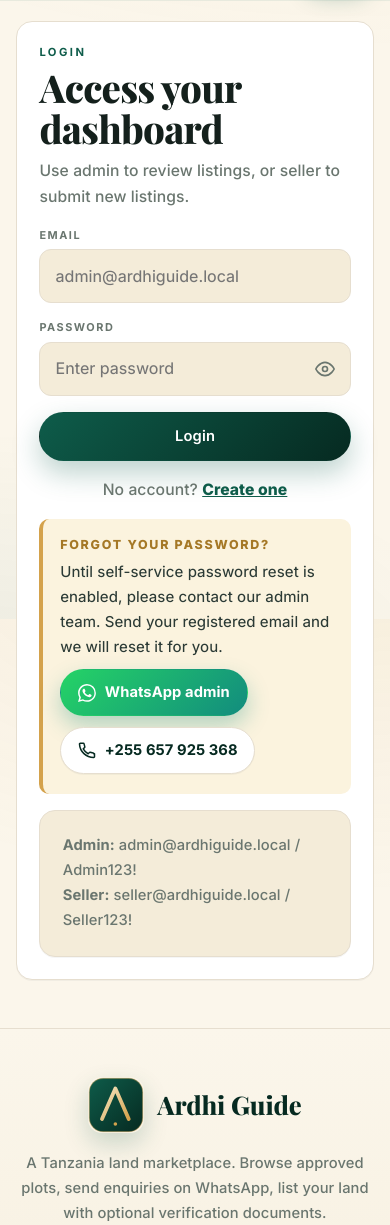
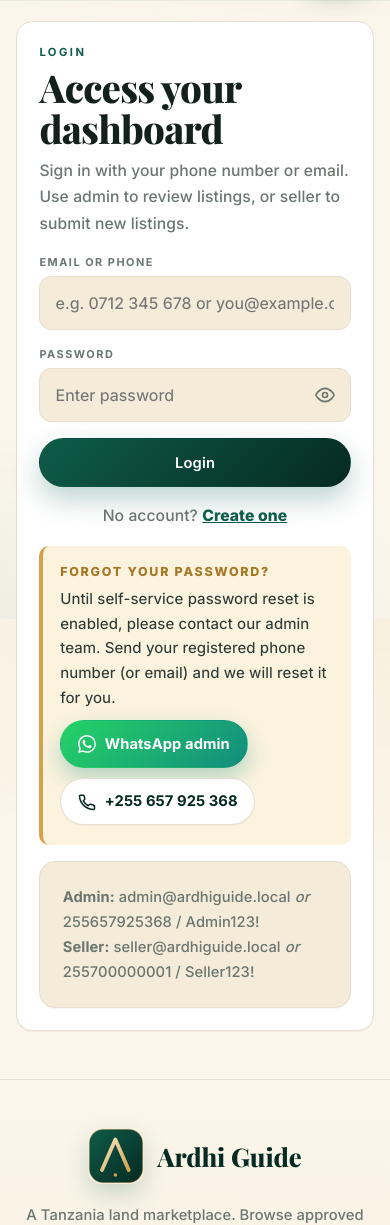
Before and after one commit to olam-devs/ardhiguide, a PHP site: page /login.php in a window 390 px wide. Shown: the part 225-1450 px from the top of the page. Run offline with PHP 8.4, Linux system fonts and the light colour scheme; some web fonts are replaced.

Commit message:
feat(auth): email becomes optional; phone is the required, unique identifier
For a Tanzanian land marketplace, a phone number is far more
universal than an email address. This change makes phone the
primary login identifier and demotes email to an optional field.

Database
- New migration database/migration_007_email_optional.sql:
  - Backfills any rows that have no phone so the new NOT NULL
    and UNIQUE constraints cannot fail (placeholder PENDING-<id>,
    plus recognisable phones for the seeded admin and seller).
  - Makes users.email nullable.
  - Makes users.phone NOT NULL and adds a UNIQUE index on it
    (the ALTER is guarded by an information_schema check so the
    migration is safe to re-run).
- install.sql updated for fresh installs: email VARCHAR(190) NULL,
  phone VARCHAR(32) NOT NULL UNIQUE, and the seed admin/seller now
  include phone values (255657925368 and 255700000001).

PHP
- New util helper normalize_phone() that strips non-digits and
  expands Tanzanian local format (leading 0) to the 255 prefix
  so duplicate-detection works regardless of how the user typed
  the number.
- New auth helper find_user_by_identifier(): looks the user up
  by email if the string is a valid email address, otherwise
  by normalised phone.
- login($identifier, $password) now uses the new helper, so the
  same form accepts an email or a phone.
- register_user() reordered: phone required, email optional;
  it validates the phone, stores it normalised, and translates
  the MySQL duplicate-key error into the appropriate message
  for phone vs email collisions.
- $_SESSION['user'] now also carries 'phone'.

UI
- Login form: single "Email or phone" identifier field with a
  helpful placeholder; demo accounts now show both ways to log in.
- Register form: phone field is required and shown above email;
  email is clearly labelled "(optional)".
- My account: shows phone as the login field and email as
  "(optional)" / "Not set".
- Admin listings + Admin view-listing: owner column now shows
  email (if any) and phone, falling back to "-" when both are
  missing.
- scripts/list_users.php: includes a PHONE column.

No data loss: existing users keep their email logins; they just
also gain a phone-based login path (placeholder phones can be
updated by the admin).

```diff
--- a/app/auth.php
+++ b/app/auth.php
@@ -23,10 +23,28 @@ function require_role(string $role): array {
   exit;
 }
 
-function login(string $email, string $password): bool {
-  $stmt = db()->prepare('SELECT id,email,full_name,role,password_hash,is_active FROM users WHERE email = ? LIMIT 1');
-  $stmt->execute([$email]);
-  $u = $stmt->fetch();
+/**
+ * Look a user up by either email address or phone number. Returns null if
+ * the identifier matches no account.
+ */
+function find_user_by_identifier(string $identifier): ?array {
+  $identifier = trim($identifier);
+  if ($identifier === '') return null;
+  if (filter_var($identifier, FILTER_VALIDATE_EMAIL)) {
+    $stmt = db()->prepare('SELECT id,email,full_name,phone,role,password_hash,is_active FROM users WHERE email = ? LIMIT 1');
+    $stmt->execute([$identifier]);
+  } else {
+    $phone = normalize_phone($identifier);
+    if ($phone === '') return null;
+    $stmt = db()->prepare('SELECT id,email,full_name,phone,role,password_hash,is_active FROM users WHERE phone = ? LIMIT 1');
+    $stmt->execute([$phone]);
+  }
+  $row = $stmt->fetch();
+  return $row ?: null;
+}
+
+function login(string $identifier, string $password): bool {
+  $u = find_user_by_identifier($identifier);
   if (!$u) return false;
   if (!(int)$u['is_active']) return false;
   if (!password_verify($password, (string)$u['password_hash'])) return false;
@@ -34,7 +52,8 @@ function login(string $email, string $password): bool {
   session_start_safe();
   $_SESSION['user'] = [
     'id' => (int)$u['id'],
-    'email' => (string)$u['email'],
+    'email' => (string)($u['email'] ?? ''),
+    'phone' => (string)($u['phone'] ?? ''),
     'full_name' => (string)$u['full_name'],
     'role' => (string)$u['role'],
   ];
@@ -66,17 +85,21 @@ function redirect_after_login(): void {
 
 /**
  * Register a new user (buyer, seller, or agent only). Returns null on success, or an error message.
+ *
+ * Phone is required and serves as the primary identifier.
+ * Email is optional. When supplied it must be valid and unique.
  */
-function register_user(string $email, string $password, string $fullName, ?string $phone, string $role): ?string {
-  $email = trim($email);
+function register_user(?string $email, string $password, string $fullName, string $phone, string $role): ?string {
+  $email = $email !== null ? trim($email) : null;
+  if ($email === '') $email = null;
   $fullName = trim($fullName);
-  $phone = $phone !== null ? trim($phone) : null;
-  if ($phone === '') {
-    $phone = null;
+  $phone = normalize_phone($phone);
+
+  if ($phone === '' || strlen($phone) < 9 || strlen($phone) > 15) {
+    return 'Enter a valid phone number (we use it as your login).';
   }
-
-  if ($email === '' || !filter_var($email, FILTER_VALIDATE_EMAIL)) {
-    return 'Enter a valid email address.';
+  if ($email !== null && !filter_var($email, FILTER_VALIDATE_EMAIL)) {
+    return 'Enter a valid email address, or leave it blank.';
   }
   if (strlen($fullName) < 2) {
     return 'Enter your full name.';
@@ -94,7 +117,14 @@ function register_user(string $email, string $password, string $fullName, ?strin
     $stmt->execute([$email, $fullName, $phone, $role, $hash]);
   } catch (PDOException $e) {
     if (isset($e->errorInfo[1]) && (int)$e->errorInfo[1] === 1062) {
-      return 'An account with this email already exists.';
+      $msg = strtolower((string)($e->errorInfo[2] ?? ''));
+      if (strpos($msg, 'phone') !== false) {
+        return 'An account with this phone number already exists.';
+      }
+      if (strpos($msg, 'email') !== false) {
+        return 'An account with this email already exists.';
+      }
+      return 'An account with these details already exists.';
     }
     return 'Registration failed. Please try again.';
   }
@@ -103,7 +133,8 @@ function register_user(string $email, string $password, string $fullName, ?strin
   $id = (int)db()->lastInsertId();
   $_SESSION['user'] = [
     'id' => $id,
-    'email' => $email,
+    'email' => $email ?? '',
+    'phone' => $phone,
     'full_name' => $fullName,
     'role' => $role,
   ];
--- a/app/util.php
+++ b/app/util.php
@@ -20,6 +20,22 @@ function public_file(string $path): string {
   // Backward compatibility for earlier stored paths like "public/uploads/x.jpg"
   if (str_starts_with($path, 'public/')) return substr($path, strlen('public/'));
   return $path;
+}
+
+/**
+ * Normalise a phone number into digits-only international form.
+ * Accepts inputs like "+255 657 925 368", "0657925368", "255657925368",
+ * "(255) 657-925-368". Tanzanian local numbers starting with 0 are
+ * converted to a 255 prefix. Returns "" if the input has no digits.
+ */
+function normalize_phone(?string $raw): string {
+  if ($raw === null) return '';
+  $digits = preg_replace('/\D+/', '', $raw) ?? '';
+  if ($digits === '') return '';
+  if (strlen($digits) > 1 && $digits[0] === '0') {
+    $digits = '255' . substr($digits, 1);
+  }
+  return $digits;
 }
 
 function format_tzs(?string $amount): string {
--- a/public/login.php
+++ b/public/login.php
@@ -10,12 +10,12 @@ if (current_user()) {
 }
 
 if ($_SERVER['REQUEST_METHOD'] === 'POST') {
-  $email = trim((string)($_POST['email'] ?? ''));
+  $identifier = trim((string)($_POST['identifier'] ?? ($_POST['email'] ?? '')));
   $password = (string)($_POST['password'] ?? '');
 
-  if ($email === '' || $password === '') {
-    flash_set('err', 'Email and password are required.');
-  } else if (!login($email, $password)) {
+  if ($identifier === '' || $password === '') {
+    flash_set('err', 'Email or phone, and password, are required.');
+  } else if (!login($identifier, $password)) {
     flash_set('err', 'Invalid credentials.');
   } else {
     redirect_after_login();
@@ -27,12 +27,12 @@ ob_start();
   <div class="card pad reveal" style="max-width:560px;margin:0 auto">
     <div class="kicker">Login</div>
     <h1>Access your dashboard</h1>
-    <div class="sub">Use admin to review listings, or seller to submit new listings.</div>
+    <div class="sub">Sign in with your phone number or email. Use admin to review listings, or seller to submit new listings.</div>
 
     <form method="post" class="stack" style="margin-top:1rem">
       <div>
-        <label>Email</label>
-        <input name="email" type="email" placeholder="admin@ardhiguide.local" required autocomplete="email">
+        <label>Email or phone</label>
+        <input name="identifier" type="text" placeholder="e.g. 0712 345 678 or you@example.com" required autocomplete="username" inputmode="text">
       </div>
       <div>
         <label>Password</label>
@@ -53,9 +53,9 @@ ob_start();
 
     <div class="forgot-note">
       <h4>Forgot your password?</h4>
-      <p>Until self-service password reset is enabled, please contact our admin team. Send your registered email and we will reset it for you.</p>
+      <p>Until self-service password reset is enabled, please contact our admin team. Send your registered phone number (or email) and we will reset it for you.</p>
       <div class="contact-buttons" style="justify-content:flex-start">
-        <a class="contact-btn wa" href="https://wa.me/255657925368?text=Hello%20Ardhi%20Guide%2C%20I%20forgot%20my%20password.%20My%20email%3A%20" target="_blank" rel="noopener">
+        <a class="contact-btn wa" href="https://wa.me/255657925368?text=Hello%20Ardhi%20Guide%2C%20I%20forgot%20my%20password.%20My%20phone%20%2F%20email%3A%20" target="_blank" rel="noopener">
           <svg viewBox="0 0 24 24" fill="currentColor"><path d="M.057 24l1.687-6.163A11.867 11.867 0 0 1 .096 11.86C.099 5.334 5.43.003 11.954.003a11.815 11.815 0 0 1 8.413 3.488 11.821 11.821 0 0 1 3.48 8.414c-.003 6.526-5.335 11.857-11.86 11.857a11.9 11.9 0 0 1-5.674-1.448L.057 24zm6.597-3.807c1.676.995 3.276 1.591 5.392 1.592 5.448 0 9.886-4.434 9.889-9.885.002-5.462-4.415-9.89-9.881-9.892-5.452 0-9.887 4.434-9.889 9.884-.001 2.225.651 3.891 1.746 5.634l-.999 3.648 3.742-.981zm11.387-5.464c-.074-.124-.272-.198-.57-.347-.297-.149-1.758-.868-2.031-.967-.272-.099-.47-.149-.669.149-.198.297-.768.967-.941 1.165-.173.198-.347.223-.644.074-.297-.149-1.255-.462-2.39-1.475-.883-.788-1.48-1.761-1.653-2.059-.173-.297-.018-.458.13-.606.134-.133.297-.347.446-.521.151-.172.2-.296.3-.495.099-.198.05-.372-.025-.521-.075-.149-.669-1.612-.916-2.207-.242-.579-.487-.501-.669-.51l-.57-.01c-.198 0-.52.074-.792.372s-1.04 1.016-1.04 2.479 1.065 2.876 1.213 3.074c.149.198 2.095 3.2 5.076 4.487.709.306 1.263.489 1.694.626.712.226 1.36.194 1.872.118.571-.085 1.758-.719 2.006-1.413.248-.694.248-1.289.173-1.413z"/></svg>
           WhatsApp admin
         </a>
@@ -68,8 +68,8 @@ ob_start();
 
     <div class="card pad" style="margin-top:1rem;background:var(--bg2);border-radius:16px">
       <div class="sub" style="font-size:.92rem">
-        <div><strong>Admin:</strong> admin@ardhiguide.local / Admin123!</div>
-        <div><strong>Seller:</strong> seller@ardhiguide.local / Seller123!</div>
+        <div><strong>Admin:</strong> admin@ardhiguide.local <em>or</em> 255657925368 / Admin123!</div>
+        <div><strong>Seller:</strong> seller@ardhiguide.local <em>or</em> 255700000001 / Seller123!</div>
       </div>
     </div>
   </div>
```
Also changed, not shown: database/install.sql (+12 -7 lines), database/migration_007_email_optional.sql (added, +44 -0 lines), public/admin/listings.php (+7 -2 lines), public/admin/view-listing.php (+6 -2 lines), public/my-account.php (+10 -6 lines), public/register.php (+11 -9 lines), scripts/list_users.php (+5 -4 lines).
